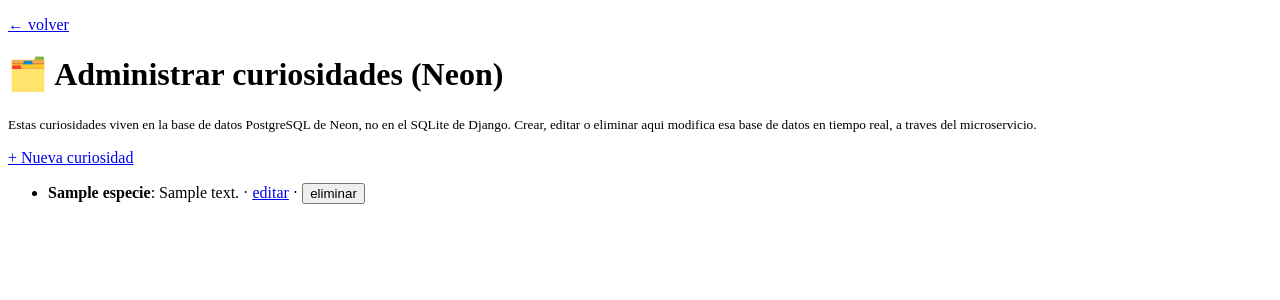
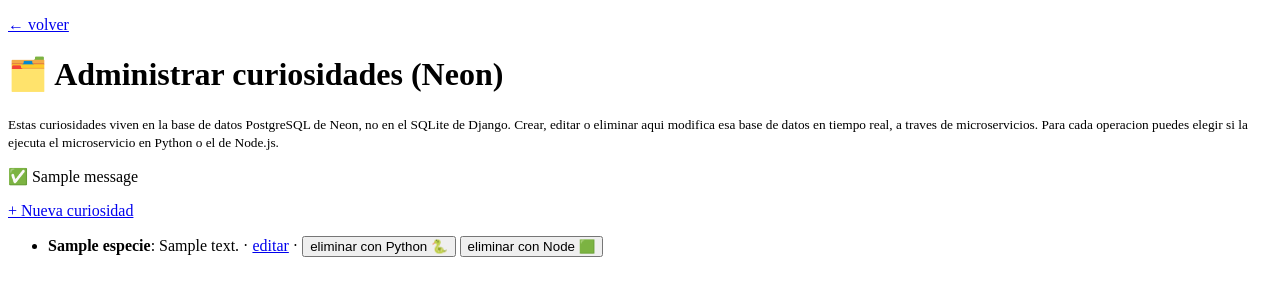
Before and after one commit to dannamartinez828/mascotas-virtuales-django, a Django app: page /mascotas/curiosidades/ in a window 1280 px wide. Shown: the top 300 px of the page. Run offline with Django 5.2, Linux system fonts and the light colour scheme; tables that the repository leaves empty hold one stand-in row (values such as "Sample post"); one stand-in notice (Sample message) is shown; a database or web service that is not in the repository returns one stand-in record (values such as "Sample title"); data that the repository does not hold is empty.

Commit message:
botones para elegir python o node

```diff
--- a/gestor_mascotas/microservicio_client.py
+++ b/gestor_mascotas/microservicio_client.py
@@ -75,11 +75,28 @@ def listar_curiosidades():
         return [], f"No se pudo consultar las curiosidades: {_error_de(e)}"
 
 
-def insertar_curiosidad(especie, texto):
-    """Microservicio Python de INSERCION. Devuelve (curiosidad, error)."""
+def _url_escritura(operacion, via):
+    """URL base del microservicio que ejecuta la operacion, segun el lenguaje elegido."""
+    if via == 'node':
+        urls = {
+            'insertar': settings.NODE_INSERTAR_URL,
+            'actualizar': settings.NODE_ACTUALIZAR_URL,
+            'eliminar': settings.NODE_ELIMINAR_URL,
+        }
+    else:
+        urls = {
+            'insertar': settings.MS_INSERTAR_URL,
+            'actualizar': settings.MS_ACTUALIZAR_URL,
+            'eliminar': settings.MS_ELIMINAR_URL,
+        }
+    return urls[operacion]
+
+
+def insertar_curiosidad(especie, texto, via='python'):
+    """Microservicio de INSERCION (via='python' o 'node'). Devuelve (curiosidad, error)."""
     try:
         resp = requests.post(
-            f"{settings.MS_INSERTAR_URL}/api/curiosidades",
+            f"{_url_escritura('insertar', via)}/api/curiosidades",
             json={'especie': especie, 'texto': texto},
             timeout=TIMEOUT_ESCRITURA,
         )
@@ -89,11 +106,11 @@ def insertar_curiosidad(especie, texto):
         return None, f"No se pudo insertar: {_error_de(e)}"
 
 
-def actualizar_curiosidad(curiosidad_id, especie, texto):
-    """Microservicio Python de ACTUALIZACION. Devuelve (curiosidad, error)."""
+def actualizar_curiosidad(curiosidad_id, especie, texto, via='python'):
+    """Microservicio de ACTUALIZACION (via='python' o 'node'). Devuelve (curiosidad, error)."""
     try:
         resp = requests.put(
-            f"{settings.MS_ACTUALIZAR_URL}/api/curiosidades/{curiosidad_id}",
+            f"{_url_escritura('actualizar', via)}/api/curiosidades/{curiosidad_id}",
             json={'especie': especie, 'texto': texto},
             timeout=TIMEOUT_ESCRITURA,
         )
@@ -103,11 +120,11 @@ def actualizar_curiosidad(curiosidad_id, especie, texto):
         return None, f"No se pudo actualizar: {_error_de(e)}"
 
 
-def eliminar_curiosidad(curiosidad_id):
-    """Microservicio Python de ELIMINACION. Devuelve (ok, error)."""
+def eliminar_curiosidad(curiosidad_id, via='python'):
+    """Microservicio de ELIMINACION (via='python' o 'node'). Devuelve (ok, error)."""
     try:
         resp = requests.delete(
-            f"{settings.MS_ELIMINAR_URL}/api/curiosidades/{curiosidad_id}",
+            f"{_url_escritura('eliminar', via)}/api/curiosidades/{curiosidad_id}",
             timeout=TIMEOUT_ESCRITURA,
         )
         resp.raise_for_status()
--- a/gestor_mascotas/settings.py
+++ b/gestor_mascotas/settings.py
@@ -166,6 +166,12 @@ MS_INSERTAR_URL = os.environ.get('MS_INSERTAR_URL', 'http://localhost:5001')
 MS_ACTUALIZAR_URL = os.environ.get('MS_ACTUALIZAR_URL', 'http://localhost:5002')
 MS_ELIMINAR_URL = os.environ.get('MS_ELIMINAR_URL', 'http://localhost:5003')
 
+# Microservicios en Node.js (Express + Neon): hacen las mismas 3 operaciones que
+# los de Python. En la app el usuario elige con cual lenguaje ejecutar cada una.
+NODE_INSERTAR_URL = os.environ.get('NODE_INSERTAR_URL', 'http://localhost:4001')
+NODE_ACTUALIZAR_URL = os.environ.get('NODE_ACTUALIZAR_URL', 'http://localhost:4002')
+NODE_ELIMINAR_URL = os.environ.get('NODE_ELIMINAR_URL', 'http://localhost:4003')
+
 # IA externa gratuita (Groq: https://console.groq.com, tiene capa gratuita).
 # Api compatible con el formato de chat completions de OpenAI.
 GROQ_API_KEY = os.environ.get('GROQ_API_KEY', '')
--- a/mascotas/templates/mascotas/curiosidades_admin.html
+++ b/mascotas/templates/mascotas/curiosidades_admin.html
@@ -9,7 +9,14 @@
     <h1>🗂️ Administrar curiosidades (Neon)</h1>
     <p><small>Estas curiosidades viven en la base de datos PostgreSQL de Neon, no en el
        SQLite de Django. Crear, editar o eliminar aqui modifica esa base de datos en
-       tiempo real, a traves del microservicio.</small></p>
+       tiempo real, a traves de microservicios. Para cada operacion puedes elegir si la
+       ejecuta el microservicio en Python o el de Node.js.</small></p>
+
+    {% if messages %}
+        {% for m in messages %}
+            <p>{% if m.tags == 'error' %}⚠️{% else %}✅{% endif %} {{ m }}</p>
+        {% endfor %}
+    {% endif %}
 
     <p><a href="{% url 'crear_curiosidad' %}">+ Nueva curiosidad</a></p>
 
@@ -24,7 +31,8 @@
                 · <form action="{% url 'eliminar_curiosidad' c.id %}" method="post" style="display:inline"
                         onsubmit="return confirm('¿Eliminar esta curiosidad de Neon?');">
                     {% csrf_token %}
-                    <button type="submit">eliminar</button>
+                    <button type="submit" name="via" value="python">eliminar con Python 🐍</button>
+                    <button type="submit" name="via" value="node">eliminar con Node 🟩</button>
                 </form>
             </li>
         {% endfor %}
--- a/mascotas/views.py
+++ b/mascotas/views.py
@@ -1,5 +1,6 @@
 from django.shortcuts import render, redirect, get_object_or_404
 from django.conf import settings
+from django.contrib import messages
 import random
 import requests
 from .models import Mascota, ESPECIES
@@ -248,8 +249,16 @@ def jugar_minijuego(request, mascota_id):
 
 
 # ---------- Administrar curiosidades (CRUD sobre Neon via microservicios) ----------
-# Leer: microservicio Node. Insertar / actualizar / eliminar: un microservicio
-# Python distinto para cada operacion.
+# Leer: microservicio Node. Insertar / actualizar / eliminar: el usuario elige
+# con que lenguaje se ejecuta cada operacion (boton "con Python" o "con Node").
+
+NOMBRE_VIA = {'python': 'Python', 'node': 'Node.js'}
+
+
+def _via(request):
+    """Lenguaje elegido por el usuario en el boton que presiono."""
+    return 'node' if request.POST.get('via') == 'node' else 'python'
+
 
 def gestionar_curiosidades(request):
     curiosidades, error = listar_curiosidades()
@@ -262,9 +271,11 @@ def crear_curiosidad(request):
     if request.method == 'POST':
         especie = request.POST.get('especie')
         texto = request.POST.get('texto', '').strip()
+        via = _via(request)
         if texto:
-            _, error = insertar_curiosidad(especie, texto)
+            _, error = insertar_curiosidad(especie, texto, via)
             if not error:
+                messages.success(request, f"Curiosidad insertada con el microservicio de {NOMBRE_VIA[via]}.")
                 return redirect('gestionar_curiosidades')
     return render(request, 'mascotas/curiosidad_form.html', {'especies': ESPECIES, 'error': error})
 
@@ -276,10 +287,12 @@ def editar_curiosidad(request, curiosidad_id):
     if request.method == 'POST':
         especie = request.POST.get('especie')
         texto = request.POST.get('texto', '').strip()
+        via = _via(request)
         curiosidad = {'id': curiosidad_id, 'especie': especie, 'texto': texto}
         if texto:
-            _, error = actualizar_curiosidad(curiosidad_id, especie, texto)
+            _, error = actualizar_curiosidad(curiosidad_id, especie, texto, via)
             if not error:
+                messages.success(request, f"Curiosidad actualizada con el microservicio de {NOMBRE_VIA[via]}.")
                 return redirect('gestionar_curiosidades')
     else:
         lista, error = listar_curiosidades()
@@ -294,5 +307,10 @@ def editar_curiosidad(request, curiosidad_id):
 def eliminar_curiosidad_vista(request, curiosidad_id):
     # solo por POST, igual que eliminar_mascota
     if request.method == 'POST':
-        eliminar_curiosidad(curiosidad_id)
+        via = _via(request)
+        ok, error = eliminar_curiosidad(curiosidad_id, via)
+        if ok:
+            messages.success(request, f"Curiosidad eliminada con el microservicio de {NOMBRE_VIA[via]}.")
+        else:
+            messages.error(request, error)
     return redirect('gestionar_curiosidades')
```
Also changed, not shown: mascotas/templates/mascotas/curiosidad_form.html (+7 -1 lines).
